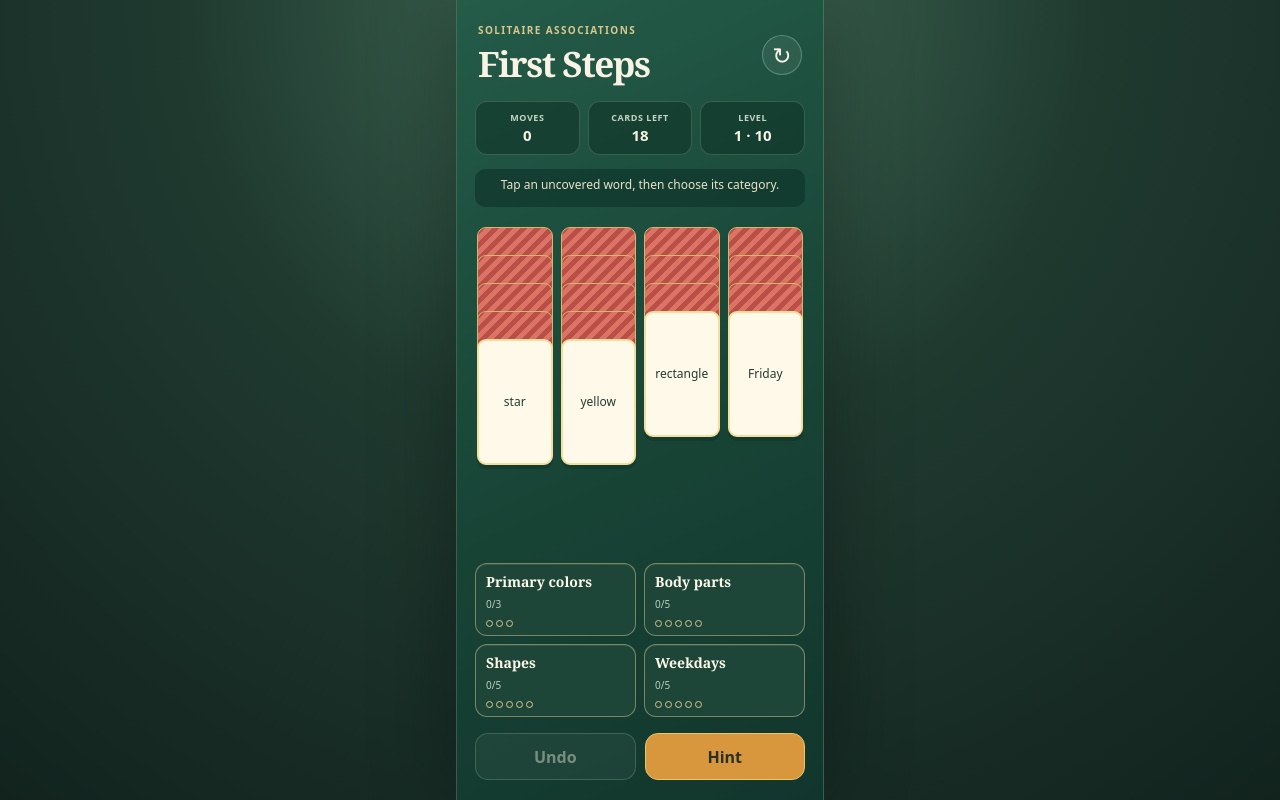
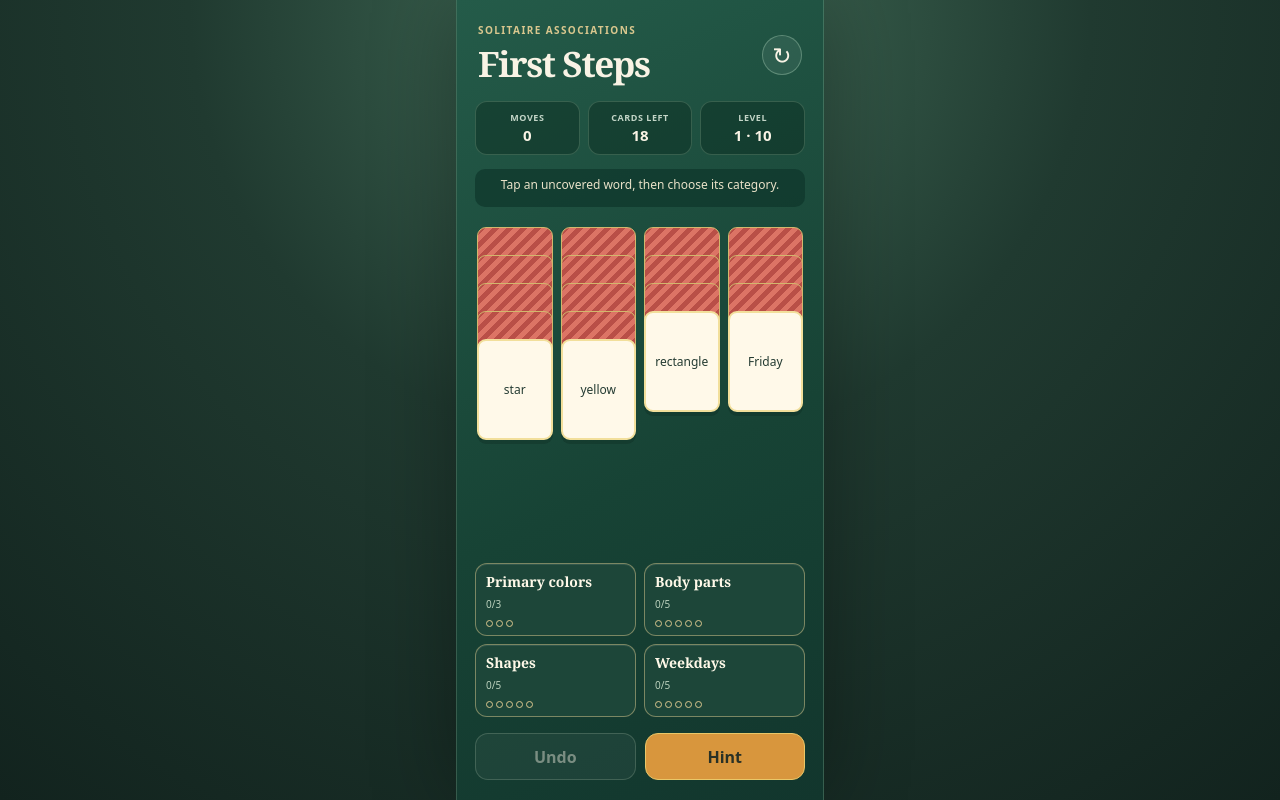
Before and after one commit to SeineRiver/WordSolitaire, a Next.js app: page / in a window 1280 px wide. Built offline with nearby package versions, Linux system fonts and the light colour scheme.

Commit message:
Shorten word card proportion

```diff
--- a/public/game.css
+++ b/public/game.css
@@ -16,3 +16,4 @@ button { font: inherit; }
 .word-card:nth-child(3) { top: calc(var(--reveal) + var(--reveal)); }
 .word-card:nth-child(4) { top: calc(var(--reveal) + var(--reveal) + var(--reveal)); }
 .word-card:nth-child(5) { top: calc(var(--reveal) + var(--reveal) + var(--reveal) + var(--reveal)); }
+.word-card { aspect-ratio: 3 / 4; }
```
